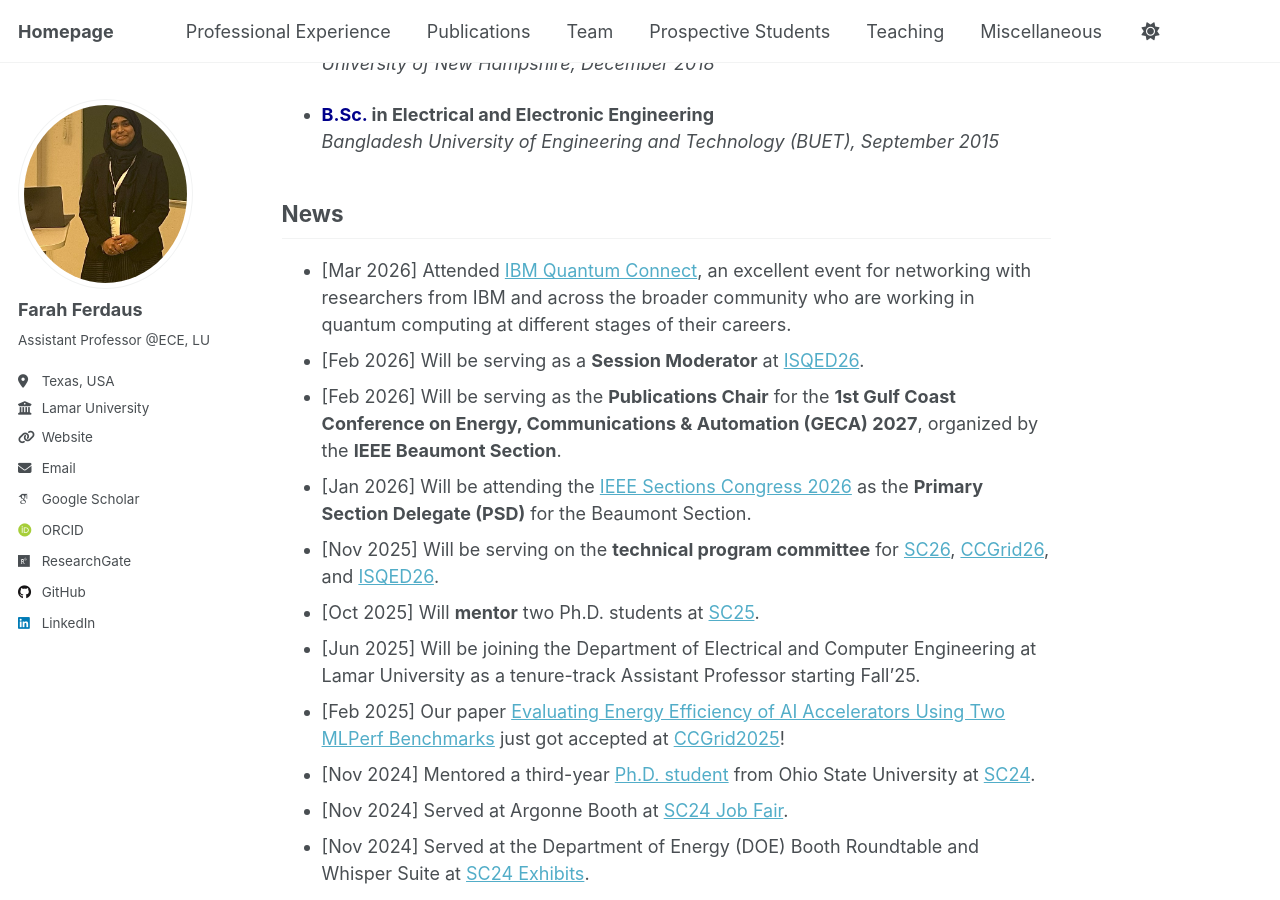
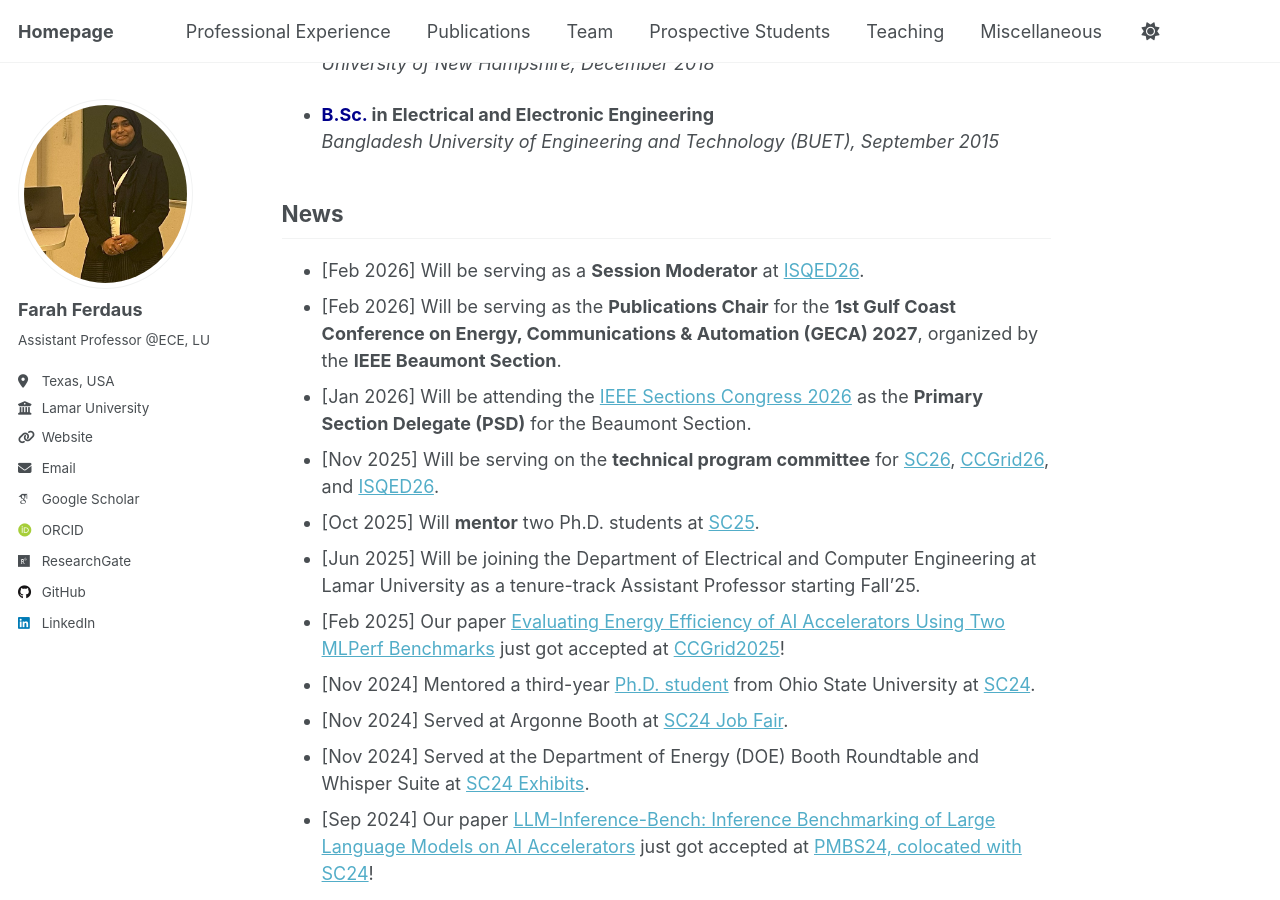
Before and after one commit to fferdaus/fferdaus.github.io, a Jekyll site: the page built from _pages/about.md, in a window 1280 px wide and 900 px high, scrolled down 861 px. Built offline with Jekyll 4.4.1, drawn with Linux system fonts in a browser that asks for light colours; some web fonts are replaced.

Commit message:
Update about.md

```diff
--- a/_pages/about.md
+++ b/_pages/about.md
@@ -59,7 +59,7 @@ I have published numerous scientific articles, including journal articles, confe
 **Stichting Bangladesh Accord Foundation, Dhaka, Bangladesh**
 -->
 ## News
-- [Mar 2026] Attended [IBM Quantum Connect](https://www.ibm.com/events/reg/flow/ibm/3hqllqmb/landing/page/landing), an excellent event for networking with researchers from IBM and across the broader community who are working in quantum computing at different stages of their careers.
+<!--- [Mar 2026] Attended [IBM Quantum Connect](https://www.ibm.com/events/reg/flow/ibm/3hqllqmb/landing/page/landing), an excellent event for networking with researchers from IBM and across the broader community who are working in quantum computing at different stages of their careers.  -->
 - [Feb 2026] Will be serving as a **Session Moderator** at [ISQED26](https://www.isqed.org/English/Archives/2026/Technical_Sessions/index.html).
 - [Feb 2026] Will be serving as the **Publications Chair** for the **1st Gulf Coast Conference on Energy, Communications & Automation (GECA) 2027**, organized by the **IEEE Beaumont Section**.
 - [Jan 2026] Will be attending the [IEEE Sections Congress 2026](https://2026.sections-congress.ieee.org/about/area-information/) as the **Primary Section Delegate (PSD)** for the Beaumont Section.
```
